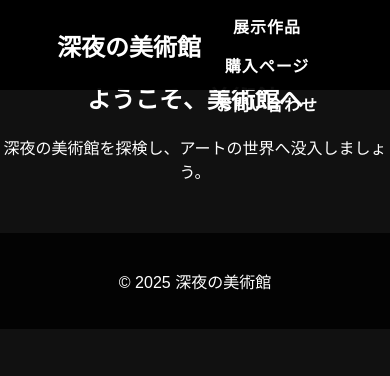
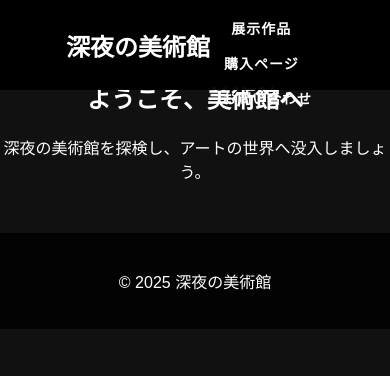
Before and after one commit to respectdadifference/-, a plain HTML site: page index.html in a window 390 px wide. Shown: the top 376 px of the page. Drawn offline with Linux system fonts and the light colour scheme.

Commit message:
style.css を更新

```diff
--- a/style.css
+++ b/style.css
@@ -211,3 +211,24 @@ header {
         font-size: 16px;
     }
 }
+
+nav ul li a {
+    font-size: 16px; /* 文字サイズを少し小さめに */
+    padding: 8px 12px; /* 余白を調整 */
+    white-space: nowrap; /* 折り返しを防ぐ */
+}
+
+@media screen and (max-width: 768px) {
+    nav ul {
+        flex-direction: column; /* スマホでは縦並びに */
+        text-align: center;
+    }
+
+    nav ul li {
+        width: 100%; /* 横幅いっぱいに広げる */
+    }
+
+    nav ul li a {
+        font-size: 14px; /* スマホでは少し小さく */
+    }
+}
```
